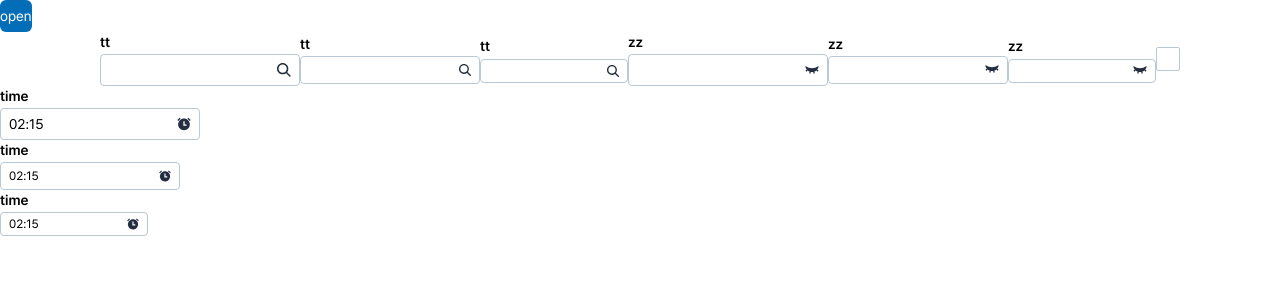
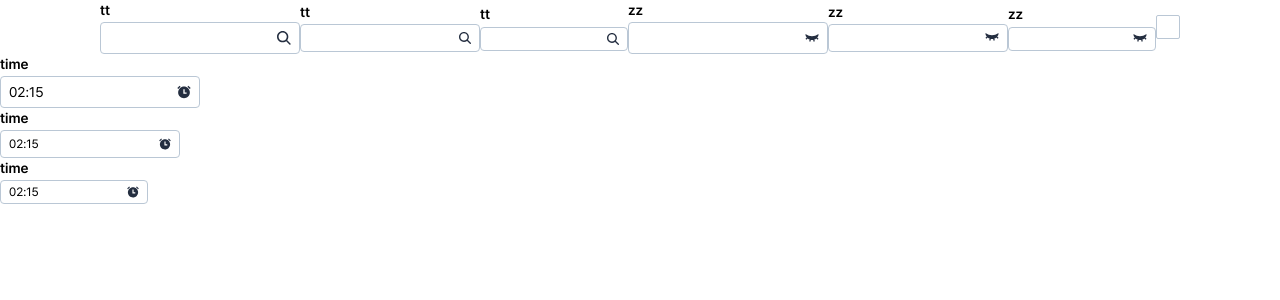
Before and after one commit to Musma/react-libraries, a React (Vite) app in the folder packages/react-component/: page / in a window 1280 px wide. Shown: the top 300 px of the page. Built offline with nearby package versions, Linux system fonts and the light colour scheme.

Commit message:
chore: 미사용 코드 제거

```diff
--- a/packages/react-component/src/App.tsx
+++ b/packages/react-component/src/App.tsx
@@ -1,22 +1,11 @@
 import { DateTime } from 'luxon'
-import { useCallback, useMemo, useState } from 'react'
-import {
-  Button,
-  Checkbox,
-  Modal,
-  RadioButton,
-  Table,
-  TextInput,
-  TimePicker,
-  usePagination,
-} from './components'
+import { useState } from 'react'
+import { Checkbox, TextInput, TimePicker } from './components'
 
 const App = () => {
-  const [isOpen, setIsOpen] = useState(false)
   const [date, setDate] = useState(DateTime.now())
   return (
     <div>
-      <Button label="open" onClick={() => setIsOpen(true)} />
       <div className="flex justify-center">
         <TextInput label={'tt'} type="search" />
         <TextInput label={'tt'} type="search" size="md" />
```
